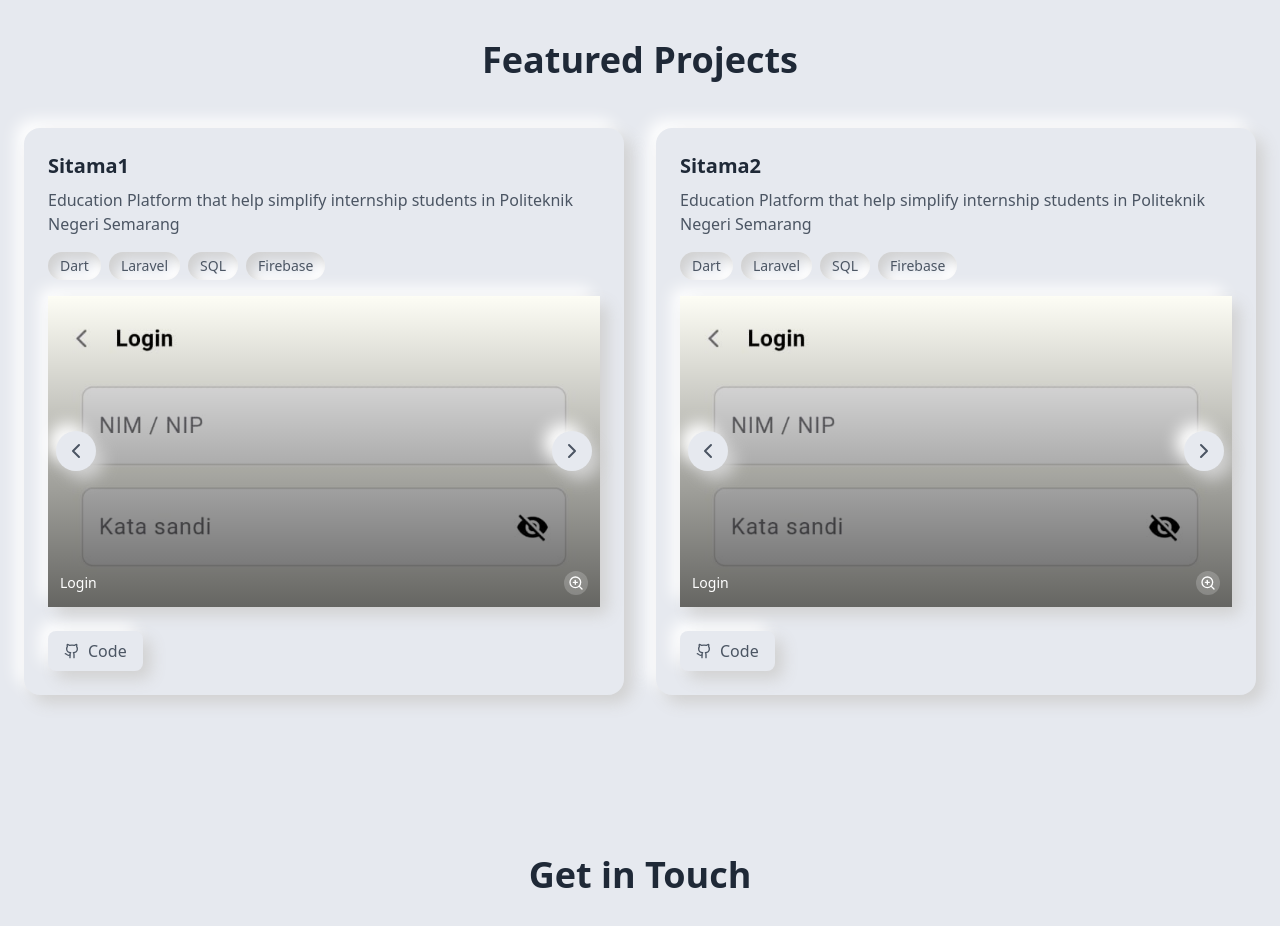
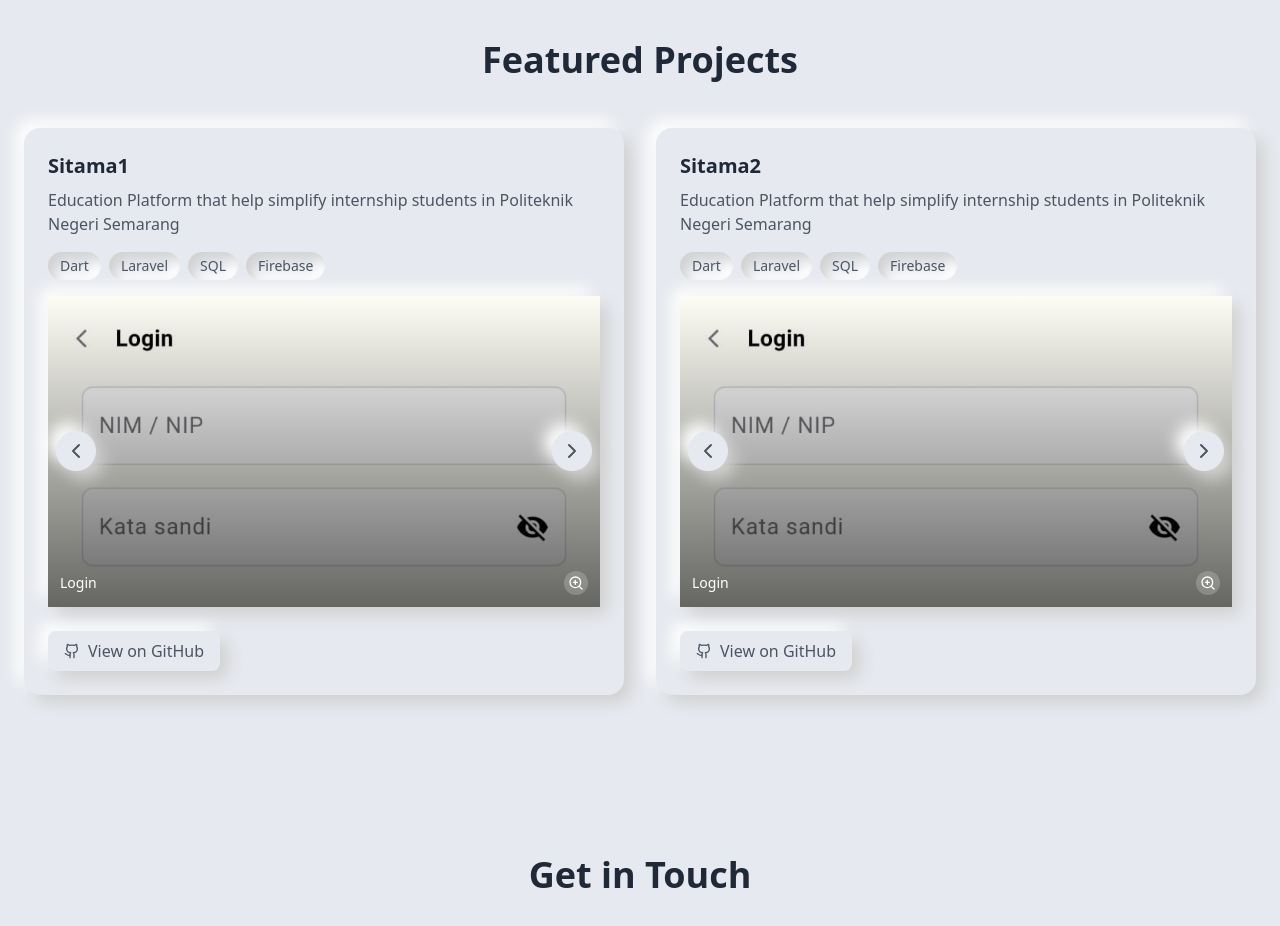
Before and after one commit to Kevin5621/yohanes-kevin-portofolio, a React (Vite) app: page / in a window 1280 px wide. Shown: the part 840-1766 px from the top of the page. Built offline with nearby package versions, Linux system fonts and the light colour scheme.

Commit message:
remove - expand animation

```diff
--- a/src/components/ProjectCard.tsx
+++ b/src/components/ProjectCard.tsx
@@ -1,7 +1,5 @@
-// ProjectCard.tsx
-import React, { useRef, useState, useCallback, useEffect } from 'react';
-import { CSSTransition } from 'react-transition-group';
-import { ChevronLeftIcon, ChevronRightIcon, GithubIcon, XIcon, ZoomInIcon } from 'lucide-react';
+import React, { useState, useCallback } from 'react';
+import { ChevronLeftIcon, ChevronRightIcon, GithubIcon, ZoomInIcon } from 'lucide-react';
 import { ImageViewer } from './ImageViewer';
 
 interface ProjectImage {
@@ -19,8 +17,6 @@ interface Project {
 
 interface ProjectCardProps extends Project {
   index: number;
-  isAnyCardExpanded: boolean;
-  onExpand: (index: number) => void;
 }
 
 export const ProjectCard: React.FC<ProjectCardProps> = ({
@@ -29,40 +25,9 @@ export const ProjectCard: React.FC<ProjectCardProps> = ({
   image,
   technologies,
   githubUrl,
-  index,
-  isAnyCardExpanded,
-  onExpand,
 }) => {
-  const [isExpanded, setIsExpanded] = useState(false);
   const [currentImageIndex, setCurrentImageIndex] = useState(0);
   const [isFullscreen, setIsFullscreen] = useState(false);
-  const [initialPosition, setInitialPosition] = useState({ x: 0, y: 0 });
-  const cardRef = useRef<HTMLDivElement>(null);
-
-  useEffect(() => {
-    if (cardRef.current && !isExpanded) {
-      const rect = cardRef.current.getBoundingClientRect();
-      const centerX = window.innerWidth / 2;
-      const centerY = window.innerHeight / 2;
-      setInitialPosition({
-        x: rect.left - centerX + rect.width / 2,
-        y: rect.top - centerY + rect.height / 2,
-      });
-    }
-  }, [isExpanded]);
-
-  const handleExpand = useCallback(() => {
-    if (!isExpanded) {
-      onExpand(index);
-      setIsExpanded(true);
-    }
-  }, [index, isExpanded, onExpand]);
-
-  const handleCollapse = useCallback((e: React.MouseEvent) => {
-    e.stopPropagation();
-    setIsExpanded(false);
-    onExpand(-1);
-  }, [onExpand]);
 
   const handleNext = useCallback((e?: React.MouseEvent) => {
     e?.stopPropagation();
@@ -91,58 +56,11 @@ export const ProjectCard: React.FC<ProjectCardProps> = ({
         />
       )}
 
-      <CSSTransition
-        in={isExpanded}
-        timeout={300}
-        classNames="overlay"
-        unmountOnExit
-      >
-        <div
-          className="fixed inset-0 bg-black/50 z-40"
-          onClick={handleCollapse}
-        />
-      </CSSTransition>
-
-      <div
-        ref={cardRef}
-        onClick={handleExpand}
-        style={
-          isExpanded
-            ? {
-                transform: 'translate(-50%, -50%)',
-                transition: 'all 300ms cubic-bezier(0.4, 0, 0.2, 1)',
-              }
-            : {
-                '--initial-x': `${initialPosition.x}px`,
-                '--initial-y': `${initialPosition.y}px`,
-              } as React.CSSProperties
-        }
-        className={`
-          group rounded-2xl transition-all duration-300 ease-out origin-center
-          ${
-            isExpanded
-              ? 'fixed top-1/2 left-1/2 w-[90vw] max-w-4xl z-50 bg-gray-100 dark:bg-dark p-6 shadow-2xl card-expanded'
-              : `relative shadow-neumorph dark:shadow-neumorph-dark hover:shadow-neumorph-hover
-                 dark:hover:shadow-neumorph-dark-hover bg-gray-100 dark:bg-dark p-6
-                 transition-transform duration-300 ${
-                   isAnyCardExpanded ? 'scale-95 opacity-50' : 'hover:scale-[1.02]'
-                 }`
-          }
-        `}
-      >
+      <div className="card rounded-2xl bg-gray-100 dark:bg-dark p-6 relative shadow-neumorph
+                    dark:shadow-neumorph-dark hover:shadow-neumorph-hover
+                    dark:hover:shadow-neumorph-dark-hover transition-transform duration-300
+                    hover:scale-[1.02]">
         <div className="relative">
-          {isExpanded && (
-            <button
-              onClick={handleCollapse}
-              className="absolute -top-2 -right-2 p-2 rounded-full shadow-neumorph dark:shadow-neumorph-dark
-                       hover:shadow-neumorph-hover dark:hover:shadow-neumorph-dark-hover text-gray-600
-                       dark:text-gray-300 bg-gray-100 dark:bg-dark transition-transform duration-200
-                       hover:scale-110 z-10"
-            >
-              <XIcon size={20} />
-            </button>
-          )}
-
           <h3 className="text-xl font-semibold text-gray-800 dark:text-gray-100 mb-2">
             {title}
           </h3>
@@ -154,8 +72,9 @@ export const ProjectCard: React.FC<ProjectCardProps> = ({
             {technologies.map((tech) => (
               <span
                 key={tech}
-                className="px-3 py-1 text-sm rounded-full shadow-neumorph-inset dark:shadow-neumorph-dark-inset
-                         text-gray-600 dark:text-gray-300 bg-gray-100 dark:bg-dark"
+                className="px-3 py-1 text-sm rounded-full shadow-neumorph-inset
+                         dark:shadow-neumorph-dark-inset text-gray-600 dark:text-gray-300
+                         bg-gray-100 dark:bg-dark"
               >
                 {tech}
               </span>
@@ -198,7 +117,8 @@ export const ProjectCard: React.FC<ProjectCardProps> = ({
                     className="absolute left-2 top-1/2 transform -translate-y-1/2 p-2 rounded-full
                              shadow-neumorph dark:shadow-neumorph-dark hover:shadow-neumorph-hover
                              dark:hover:shadow-neumorph-dark-hover bg-gray-100 dark:bg-dark
-                             text-gray-600 dark:text-gray-300 transition-all duration-200 hover:scale-110"
+                             text-gray-600 dark:text-gray-300 transition-all duration-200
+                             hover:scale-110"
                   >
                     <ChevronLeftIcon size={24} />
                   </button>
@@ -207,7 +127,8 @@ export const ProjectCard: React.FC<ProjectCardProps> = ({
                     className="absolute right-2 top-1/2 transform -translate-y-1/2 p-2 rounded-full
                              shadow-neumorph dark:shadow-neumorph-dark hover:shadow-neumorph-hover
                              dark:hover:shadow-neumorph-dark-hover bg-gray-100 dark:bg-dark
-                             text-gray-600 dark:text-gray-300 transition-all duration-200 hover:scale-110"
+                             text-gray-600 dark:text-gray-300 transition-all duration-200
+                             hover:scale-110"
                   >
                     <ChevronRightIcon size={24} />
                   </button>
@@ -221,7 +142,6 @@ export const ProjectCard: React.FC<ProjectCardProps> = ({
               href={githubUrl}
               target="_blank"
               rel="noopener noreferrer"
-              onClick={(e) => e.stopPropagation()}
               className="inline-flex items-center gap-2 px-4 py-2 rounded-lg shadow-neumorph
                        dark:shadow-neumorph-dark hover:shadow-neumorph-hover
                        dark:hover:shadow-neumorph-dark-hover active:shadow-neumorph-inset
@@ -229,7 +149,7 @@ export const ProjectCard: React.FC<ProjectCardProps> = ({
                        text-gray-600 dark:text-gray-300 hover:scale-105"
             >
               <GithubIcon size={16} />
-              {isExpanded ? 'View on GitHub' : 'Code'}
+              View on GitHub
             </a>
           </div>
         </div>
--- a/src/components/Projects.tsx
+++ b/src/components/Projects.tsx
@@ -1,6 +1,4 @@
-// Projects.tsx
-import React, { useState } from 'react';
-import { TransitionGroup, CSSTransition } from 'react-transition-group';
+import React from 'react';
 import { ProjectCard } from './ProjectCard';
 import { Project } from './types';
 
@@ -44,34 +42,21 @@ const projects: Project[] = [
 ];
 
 export const Projects: React.FC = () => {
-  const [expandedIndex, setExpandedIndex] = useState(-1);
-
-  const handleExpand = (index: number) => {
-    setExpandedIndex(index);
-  };
-
   return (
     <section id="projects" className="py-20 px-6 bg-gray-100 dark:bg-dark transition-colors duration-200">
       <div className="max-w-7xl mx-auto">
         <h2 className="text-4xl font-bold text-gray-800 dark:text-gray-100 mb-12 text-center">
           Featured Projects
         </h2>
-        <TransitionGroup className="grid grid-cols-1 md:grid-cols-2 gap-8">
+        <div className="grid grid-cols-1 md:grid-cols-2 gap-8">
           {projects.map((project, index) => (
-            <CSSTransition
+            <ProjectCard
               key={project.title}
-              timeout={300}
-              classNames="card-grid"
-            >
-              <ProjectCard
-                {...project}
-                index={index}
-                isAnyCardExpanded={expandedIndex !== -1}
-                onExpand={handleExpand}
-              />
-            </CSSTransition>
+              {...project}
+              index={index}
+            />
           ))}
-        </TransitionGroup>
+        </div>
       </div>
     </section>
   );
```
Also changed, not shown: src/styles/projectCard.css (deleted, +0 -56 lines).
